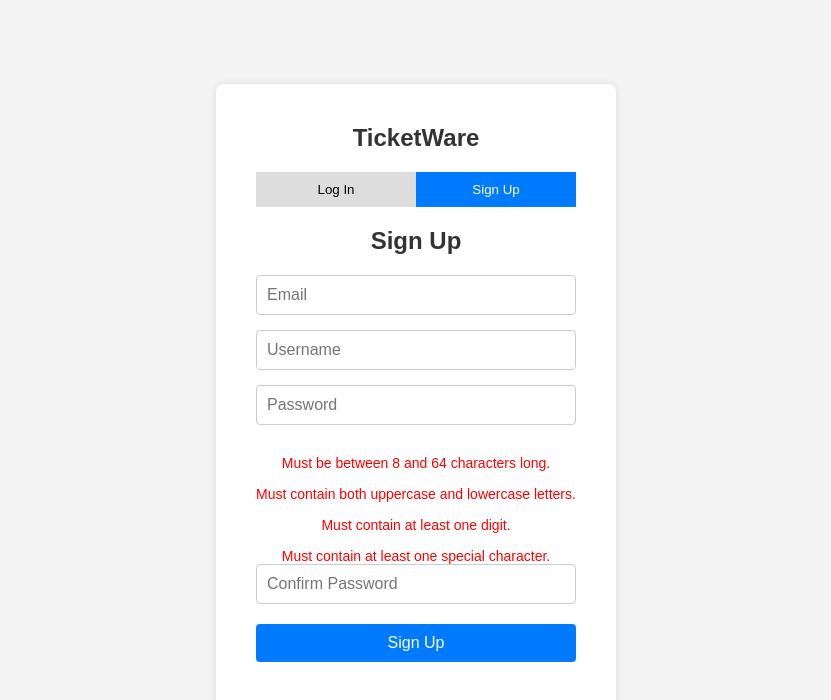
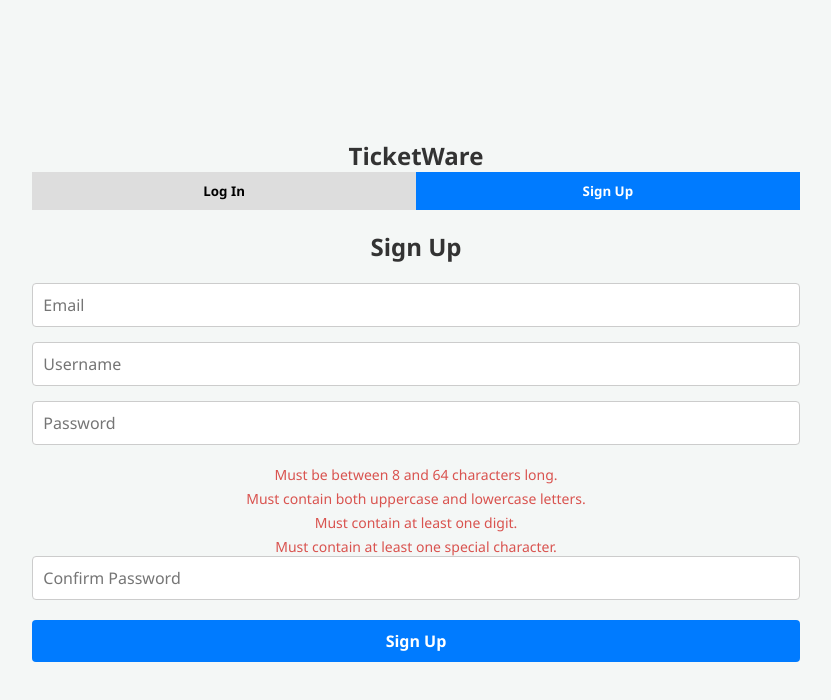
Before and after one commit to LiamGallagher03/TicketWare, a plain HTML site: page login-signup-page.html in a window 1280 px wide. Both pictures are taken after a click on the button "Sign Up". Shown: the whole page, without its empty margins (224-1055 px from the left). Drawn offline with Linux system fonts and the light colour scheme.

Commit message:
combined css

```diff
--- a/adminStyle.css
+++ b/adminStyle.css
@@ -1,4 +1,6 @@
-/* Matching the original User Page Style */
+/* ==========================================================================
+   1. Global Resets & Base Styles
+   ========================================================================== */
 * {
     margin: 0;
     padding: 0;
@@ -14,6 +16,10 @@ body {
     min-height: 100vh;
 }
 
+/* ==========================================================================
+   2. Layout Components (Top Bar & Containers)
+   ========================================================================== */
+
 /* Top Navigation Bar */
 .top-bar {
     width: 100%;
@@ -26,10 +32,10 @@ body {
 
 .user-greeting span {
     font-weight: bold;
-    color: #007bff; /* Matching the original blue */
+    color: #007bff;
 }
 
-/* Main Content Area */
+/* Main Content Area / Dashboard Container */
 .container {
     flex: 1;
     display: flex;
@@ -37,14 +43,77 @@ body {
     align-items: center;
     justify-content: center;
     text-align: center;
+    padding: 20px;
 }
 
+/* Login specific wrapper to avoid layout shifts on the login page */
+.login-wrapper {
+    background-color: white;
+    padding: 40px;
+    border-radius: 8px;
+    box-shadow: 0 0 10px rgba(0, 0, 0, 0.1);
+    width: 100%;
+    max-width: 400px;
+    margin: auto; /* Centers the box when inside the body flex */
+}
+
+/* ==========================================================================
+   3. Typography & Form Elements
+   ========================================================================== */
 h1 {
     margin-bottom: 1rem;
     font-size: 2.5rem;
 }
 
-/* Buttons (Consistent with User page) */
+.form-container {
+    text-align: center;
+}
+
+.form-toggle {
+    display: flex;
+    margin-bottom: 20px;
+}
+
+.form-toggle button {
+    flex: 1;
+    padding: 10px;
+    border: none;
+    background-color: #ddd;
+    cursor: pointer;
+    font-weight: 600;
+    transition: background-color 0.3s;
+}
+
+.form-toggle button.active {
+    background-color: #007bff;
+    color: white;
+}
+
+.form {
+    display: none;
+}
+
+.form.active {
+    display: block;
+}
+
+.form h2 {
+    margin-bottom: 20px;
+    color: #333;
+}
+
+.form input {
+    width: 100%;
+    padding: 10px;
+    margin-bottom: 15px;
+    border: 1px solid #ccc;
+    border-radius: 4px;
+    font-size: 16px;
+}
+
+/* ==========================================================================
+   4. Buttons & Actions
+   ========================================================================== */
 .button-group {
     margin-top: 2rem;
     display: flex;
@@ -56,9 +125,31 @@ h1 {
     padding: 12px 24px;
     border-radius: 6px;
     font-weight: 600;
-    transition: transform 0.2s, background-color 0.2s;
+    cursor: pointer;
+    border: none;
+    display: inline-block;
+    transition: transform 0.2s, background-color 0.2s, opacity 0.2s;
 }
 
+/* Standard Submit Button inside Forms */
+.form button[type="submit"] {
+    width: 100%;
+    padding: 10px;
+    background-color: #007bff;
+    color: white;
+    border: none;
+    border-radius: 4px;
+    cursor: pointer;
+    font-size: 16px;
+    font-weight: 600;
+    transition: background-color 0.3s;
+}
+
+.form button[type="submit"]:hover {
+    background-color: #0056b3;
+}
+
+/* Global Button Variants */
 .btn-primary {
     background-color: #007bff;
     color: white;
@@ -74,9 +165,23 @@ h1 {
     opacity: 0.9;
 }
 
-/* Table Specific Styles */
+/* Small Action Button for Tables */
+.btn-sm {
+    padding: 5px 10px;
+    background: #007bff;
+    color: white;
+    border: none;
+    border-radius: 4px;
+    cursor: pointer;
+    font-size: 0.8rem;
+}
+
+/* ==========================================================================
+   5. Tables & Feedback
+   ========================================================================== */
 .table-container {
     padding: 2rem;
+    width: 100%;
     max-width: 1000px;
     margin: 0 auto;
 }
@@ -87,7 +192,7 @@ h1 {
     background: white;
     margin-top: 2rem;
     border-radius: 8px;
-    overflow: hidden; /* Rounds the corners of the table */
+    overflow: hidden;
     box-shadow: 0 4px 6px rgba(0,0,0,0.05);
 }
 
@@ -103,7 +208,7 @@ h1 {
     color: #444;
 }
 
-/* Priority Badges */
+/* Status/Priority Badges */
 .prio-high {
     color: #d9534f;
     font-weight: bold;
@@ -120,17 +225,13 @@ h1 {
     border-radius: 4px;
 }
 
-/* Small Action Button */
-.btn-sm {
-    padding: 5px 10px;
-    background: #007bff;
-    color: white;
-    border: none;
-    border-radius: 4px;
-    cursor: pointer;
-    font-size: 0.8rem;
+/* Error/Requirement Text */
+.password-requirement, .form p[id$="-error"] {
+    margin-top: 5px;
+    font-size: 14px;
+    color: #d9534f; /* Consistent error red */
 }
 
-.btn-sm:hover {
-    background: #0056b3;
+.password-requirement.valid {
+    color: #28a745; /* Green */
 }
--- a/login-signup-page.html
+++ b/login-signup-page.html
@@ -6,7 +6,7 @@
     <title>TicketWare</title>
 
     <!-- CSS -->
-    <link rel="stylesheet" href="loginP.css">
+    <link rel="stylesheet" href="adminStyle.css">
 </head>
 <body>
 
--- a/loginP.css
+++ /dev/null
@@ -1,111 +0,0 @@
-/* Reset some default styles */
-* {
-    margin: 0;
-    padding: 0;
-    box-sizing: border-box;
-}
-
-body {
-    font-family: Arial, sans-serif;
-    background-color: #f4f4f4;
-    display: flex;
-    justify-content: center;
-    align-items: center;
-    height: 100vh;
-}
-
-.container {
-    background-color: white;
-    padding: 40px;
-    border-radius: 8px;
-    box-shadow: 0 0 10px rgba(0, 0, 0, 0.1);
-    width: 100%;
-    max-width: 400px;
-}
-
-.form-container {
-    text-align: center;
-}
-
-.form-toggle {
-    display: flex;
-    margin-bottom: 20px;
-}
-
-.form-toggle button {
-    flex: 1;
-    padding: 10px;
-    border: none;
-    background-color: #ddd;
-    cursor: pointer;
-    transition: background-color 0.3s;
-}
-
-.form-toggle button.active {
-    background-color: #007bff;
-    color: white;
-}
-
-.form {
-    display: none;
-}
-
-.form.active {
-    display: block;
-}
-
-.form h2 {
-    margin-bottom: 20px;
-    color: #333;
-}
-
-.form input {
-    width: 100%;
-    padding: 10px;
-    margin-bottom: 15px;
-    border: 1px solid #ccc;
-    border-radius: 4px;
-    font-size: 16px;
-}
-
-.form button[type="submit"] {
-    width: 100%;
-    padding: 10px;
-    background-color: #007bff;
-    color: white;
-    border: none;
-    border-radius: 4px;
-    cursor: pointer;
-    font-size: 16px;
-    transition: background-color 0.3s;
-}
-
-.form button[type="submit"]:hover {
-    background-color: #0056b3;
-}
-
-.form p {
-    margin-top: 15px;
-}
-
-.password-requirement {
-    margin-top: 5px;
-    font-size: 14px;
-    color: red;
-}
-
-.password-requirement.valid {
-    color: green;
-}
-
-.form p[id$="-error"] {
-    margin-top: 5px;
-    font-size: 14px;
-    color: red;
-}
-
-#title {
-    text-align: center;
-    margin-bottom: 20px;
-    color: #333;
-}
--- a/userLanding.css
+++ /dev/null
@@ -1,75 +0,0 @@
-/* Basic Reset */
-* {
-    margin: 0;
-    padding: 0;
-    box-sizing: border-box;
-    font-family: 'Segoe UI', Tahoma, Geneva, Verdana, sans-serif;
-}
-
-body {
-    background-color: #f4f7f6;
-    color: #333;
-    display: flex;
-    flex-direction: column;
-    min-height: 100vh;
-}
-
-/* Top Navigation Bar */
-.top-bar {
-    width: 100%;
-    padding: 1rem 2rem;
-    background-color: #ffffff;
-    display: flex;
-    justify-content: flex-end; /* Puts name in the top corner */
-    box-shadow: 0 2px 5px rgba(0,0,0,0.1);
-}
-
-.user-greeting span {
-    font-weight: bold;
-    color: #007bff;
-}
-
-/* Main Content Area */
-.container {
-    flex: 1;
-    display: flex;
-    flex-direction: column;
-    align-items: center;
-    justify-content: center;
-    text-align: center;
-}
-
-h1 {
-    margin-bottom: 1rem;
-    font-size: 2.5rem;
-}
-
-/* Buttons */
-.button-group {
-    margin-top: 2rem;
-    display: flex;
-    gap: 1rem;
-}
-
-.btn {
-    text-decoration: none;
-    padding: 12px 24px;
-    border-radius: 6px;
-    font-weight: 600;
-    transition: transform 0.2s, background-color 0.2s;
-}
-
-.btn-primary {
-    background-color: #007bff;
-    color: white;
-}
-
-.btn-secondary {
-    background-color: #6c757d;
-    color: white;
-}
-
-.btn:hover {
-    transform: translateY(-2px);
-    opacity: 0.9;
-}
```
Also changed, not shown: userLanding.html (+1 -1 lines), 1 other file.
